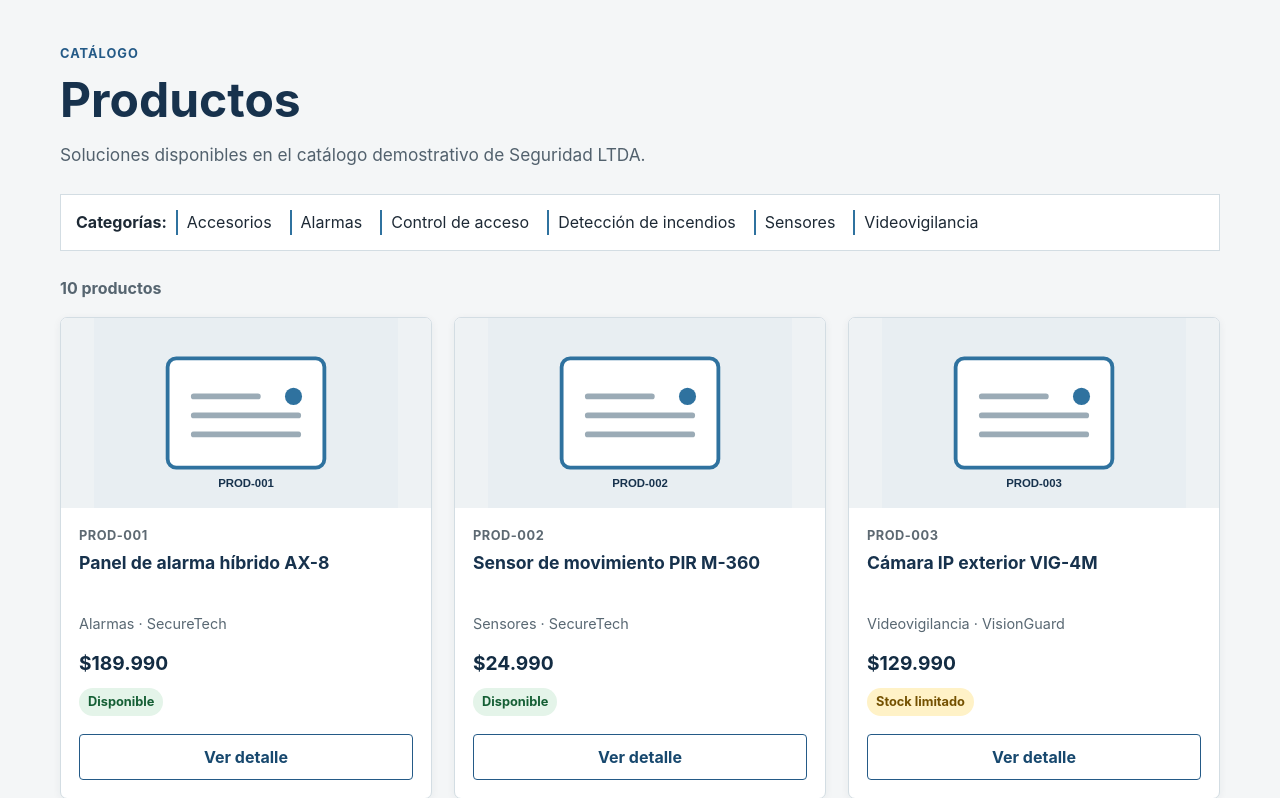
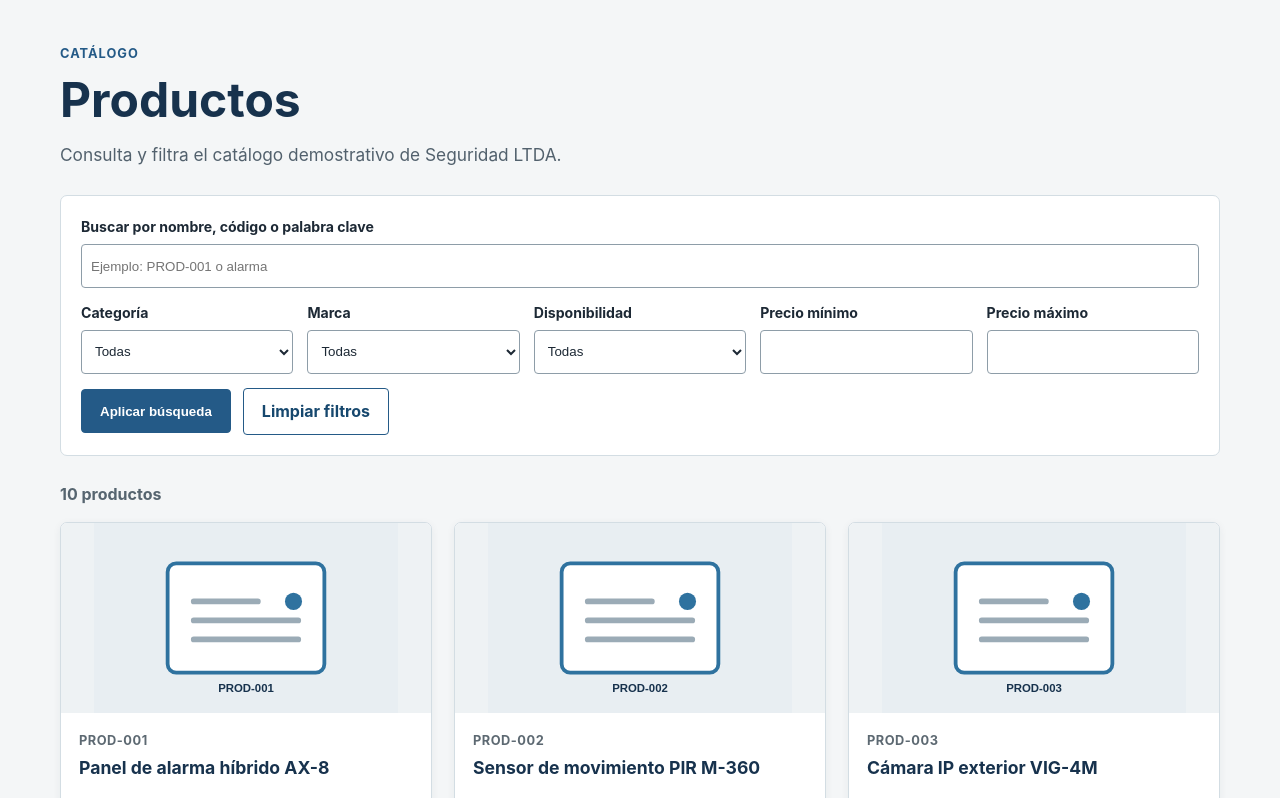
Before and after one commit to josuedmolinac-bot/Portal-del-cliente-venta-en-linea, a Flask app: page /productos in a window 1280 px wide. Shown: the part 77-875 px from the top of the page. Run offline with Flask 3, Linux system fonts and the light colour scheme.

Commit message:
PDCVEL-24 implementa búsqueda, sugerencias y filtros

```diff
--- a/app.py
+++ b/app.py
@@ -1,15 +1,19 @@
 import os
 import secrets
 
-from flask import Flask, render_template
+from flask import Flask, render_template, request
 
 from services.catalog_service import (
     get_categories,
+    get_brands,
     get_featured_products,
     get_product_by_id,
     get_products,
+    get_search_suggestions,
+    filter_products,
 )
 from utils.formatting import format_clp
+from utils.validators import AVAILABILITY_OPTIONS, FilterValidationError
 
 
 def create_app(test_config=None):
@@ -35,14 +39,42 @@ def create_app(test_config=None):
 
     @app.get("/")
     def home():
-        return render_template("home.html", products=get_featured_products())
+        return render_template(
+            "home.html",
+            products=get_featured_products(),
+            suggestions=get_search_suggestions(),
+        )
 
     @app.get("/productos")
     def products():
-        return render_template(
-            "products.html",
-            products=get_products(),
-            categories=get_categories(),
+        error = None
+        status_code = 200
+        try:
+            visible_products, filters = filter_products(request.args)
+        except FilterValidationError as exception:
+            visible_products = get_products()
+            filters = {
+                "q": request.args.get("q", ""),
+                "category": "",
+                "brand": "",
+                "availability": "",
+                "min_price": None,
+                "max_price": None,
+            }
+            error = str(exception)
+            status_code = 400
+        return (
+            render_template(
+                "products.html",
+                products=visible_products,
+                categories=get_categories(),
+                brands=get_brands(),
+                availability_options=AVAILABILITY_OPTIONS,
+                suggestions=get_search_suggestions(),
+                filters=filters,
+                error=error,
+            ),
+            status_code,
         )
 
     @app.get("/productos/<int:product_id>")
--- a/services/catalog_service.py
+++ b/services/catalog_service.py
@@ -1,7 +1,15 @@
 from copy import deepcopy
+import unicodedata
 
 from data.products import PRODUCTS
-from utils.validators import is_positive_integer
+from utils.validators import (
+    AVAILABILITY_OPTIONS,
+    is_positive_integer,
+    normalize_search_text,
+    parse_non_negative_price,
+    validate_choice,
+    validate_price_range,
+)
 
 
 def get_availability(stock):
@@ -41,3 +49,85 @@ def get_categories():
 
 def get_brands():
     return sorted({product["brand"] for product in PRODUCTS})
+
+
+def _searchable_text(value):
+    normalized = unicodedata.normalize("NFKD", value.casefold())
+    return "".join(character for character in normalized if not unicodedata.combining(character))
+
+
+def get_search_suggestions():
+    suggestions = []
+    for product in PRODUCTS:
+        suggestions.extend((product["name"], product["code"]))
+    return suggestions
+
+
+def filter_products(parameters):
+    categories = get_categories()
+    brands = get_brands()
+    filters = {
+        "q": normalize_search_text(parameters.get("q")),
+        "category": validate_choice(
+            parameters.get("category"), categories, "La categoría"
+        ),
+        "brand": validate_choice(parameters.get("brand"), brands, "La marca"),
+        "availability": validate_choice(
+            parameters.get("availability"),
+            AVAILABILITY_OPTIONS,
+            "La disponibilidad",
+        ),
+        "min_price": parse_non_negative_price(
+            parameters.get("min_price"), "El precio mínimo"
+        ),
+        "max_price": parse_non_negative_price(
+            parameters.get("max_price"), "El precio máximo"
+        ),
+    }
+    validate_price_range(filters["min_price"], filters["max_price"])
+
+    products = get_products()
+    if filters["q"]:
+        query = _searchable_text(filters["q"])
+        products = [
+            product
+            for product in products
+            if query
+            in _searchable_text(
+                " ".join(
+                    [
+                        product["name"],
+                        product["code"],
+                        product["brand"],
+                        product["category"],
+                        product["description"],
+                        *product["features"],
+                    ]
+                )
+            )
+        ]
+    if filters["category"]:
+        products = [
+            product for product in products
+            if product["category"] == filters["category"]
+        ]
+    if filters["brand"]:
+        products = [
+            product for product in products if product["brand"] == filters["brand"]
+        ]
+    if filters["availability"]:
+        products = [
+            product for product in products
+            if product["availability"] == filters["availability"]
+        ]
+    if filters["min_price"] is not None:
+        products = [
+            product for product in products
+            if product["price"] >= filters["min_price"]
+        ]
+    if filters["max_price"] is not None:
+        products = [
+            product for product in products
+            if product["price"] <= filters["max_price"]
+        ]
+    return products, filters
--- a/static/css/styles.css
+++ b/static/css/styles.css
@@ -57,8 +57,17 @@ h3 { margin: 0 0 8px; font-size: 1.05rem; }
 .home-search label { display: block; margin-bottom: 7px; font-weight: 700; }
 .home-search div { display: flex; }
 .home-search input { flex: 1; min-height: 44px; padding: 10px; border: 1px solid #91a0ac; }
-.home-search button { min-height: 44px; padding: 10px 18px; border: 0; color: #697781; background: #d7dde1; }
+.home-search button { min-height: 44px; padding: 10px 18px; border: 0; color: white; background: #245a87; font-weight: 700; cursor: pointer; }
+.catalog-filters { display: grid; grid-template-columns: repeat(5, minmax(130px, 1fr)); gap: 14px; margin: 26px 0; padding: 20px; border: 1px solid #d3dde3; border-radius: 7px; background: white; }
+.catalog-filters label { display: block; margin-bottom: 6px; font-size: .88rem; font-weight: 700; }
+.catalog-filters input, .catalog-filters select { width: 100%; min-height: 44px; padding: 9px; border: 1px solid #8e9da8; border-radius: 4px; color: #1d2935; background: white; }
+.search-field { grid-column: 1 / -1; }
+.filter-actions { display: flex; grid-column: 1 / -1; align-items: center; gap: 12px; }
+.filter-actions .button--secondary { width: auto; margin-top: 0; }
+.alert { margin: 18px 0; padding: 14px 17px; border-radius: 4px; }
+.alert--error { color: #79232b; border: 1px solid #dca8ad; background: #fbe8ea; }
+.empty-state { padding: 42px; border: 1px solid #d3dde3; border-radius: 7px; background: white; text-align: center; }
 .status-page { margin-block: 60px; padding: 40px; border: 1px solid #d3dde3; background: white; text-align: center; }
 .site-footer { padding: 24px 0; color: #d3dde5; background: #102f49; font-size: .875rem; }
-@media (max-width: 900px) { .header-content { align-items: flex-start; flex-direction: column; padding-block: 14px; } nav { flex-wrap: wrap; } .product-grid { grid-template-columns: repeat(2, minmax(0, 1fr)); } .detail-summary { grid-template-columns: 1fr; } }
+@media (max-width: 900px) { .header-content { align-items: flex-start; flex-direction: column; padding-block: 14px; } nav { flex-wrap: wrap; } .product-grid { grid-template-columns: repeat(2, minmax(0, 1fr)); } .detail-summary { grid-template-columns: 1fr; } .catalog-filters { grid-template-columns: repeat(2, 1fr); } }
 @media (max-width: 640px) { .container { width: min(100% - 28px, 1160px); } nav span { display: none; } .product-grid { grid-template-columns: 1fr; } .section-heading { align-items: flex-start; flex-direction: column; } }
--- a/templates/home.html
+++ b/templates/home.html
@@ -9,9 +9,10 @@
     <form class="home-search" action="{{ url_for('products') }}" method="get">
       <label for="home-query">Buscar en el catálogo</label>
       <div>
-        <input id="home-query" name="q" type="search" disabled placeholder="Disponible en la próxima fase">
-        <button disabled>Buscar</button>
+        <input id="home-query" name="q" type="search" list="home-suggestions" maxlength="100" placeholder="Nombre o código del producto">
+        <button type="submit">Buscar</button>
       </div>
+      <datalist id="home-suggestions">{% for suggestion in suggestions %}<option value="{{ suggestion }}">{% endfor %}</datalist>
     </form>
     <a class="button" href="{{ url_for('products') }}">Consultar catálogo</a>
   </div>
--- a/templates/products.html
+++ b/templates/products.html
@@ -4,14 +4,46 @@
 <section class="container section">
   <p class="eyebrow">Catálogo</p>
   <h1>Productos</h1>
-  <p class="lead">Soluciones disponibles en el catálogo demostrativo de Seguridad LTDA.</p>
-  <div class="category-list" aria-label="Categorías disponibles">
-    <strong>Categorías:</strong>
-    {% for category in categories %}<span>{{ category }}</span>{% endfor %}
-  </div>
-  <p class="results">{{ products|length }} productos</p>
-  <div class="product-grid">
-    {% for product in products %}{% include "_product_card.html" %}{% endfor %}
-  </div>
+  <p class="lead">Consulta y filtra el catálogo demostrativo de Seguridad LTDA.</p>
+
+  <form class="catalog-filters" method="get" action="{{ url_for('products') }}">
+    <div class="search-field">
+      <label for="query">Buscar por nombre, código o palabra clave</label>
+      <input id="query" name="q" type="search" list="product-suggestions" maxlength="100" value="{{ filters.q }}" placeholder="Ejemplo: PROD-001 o alarma">
+      <datalist id="product-suggestions">{% for suggestion in suggestions %}<option value="{{ suggestion }}">{% endfor %}</datalist>
+    </div>
+    <div>
+      <label for="category">Categoría</label>
+      <select id="category" name="category"><option value="">Todas</option>{% for category in categories %}<option value="{{ category }}" {% if filters.category == category %}selected{% endif %}>{{ category }}</option>{% endfor %}</select>
+    </div>
+    <div>
+      <label for="brand">Marca</label>
+      <select id="brand" name="brand"><option value="">Todas</option>{% for brand in brands %}<option value="{{ brand }}" {% if filters.brand == brand %}selected{% endif %}>{{ brand }}</option>{% endfor %}</select>
+    </div>
+    <div>
+      <label for="availability">Disponibilidad</label>
+      <select id="availability" name="availability"><option value="">Todas</option>{% for option in availability_options %}<option value="{{ option }}" {% if filters.availability == option %}selected{% endif %}>{{ option }}</option>{% endfor %}</select>
+    </div>
+    <div>
+      <label for="min-price">Precio mínimo</label>
+      <input id="min-price" name="min_price" type="number" min="0" step="1" value="{{ filters.min_price if filters.min_price is not none else '' }}">
+    </div>
+    <div>
+      <label for="max-price">Precio máximo</label>
+      <input id="max-price" name="max_price" type="number" min="0" step="1" value="{{ filters.max_price if filters.max_price is not none else '' }}">
+    </div>
+    <div class="filter-actions">
+      <button class="button" type="submit">Aplicar búsqueda</button>
+      <a class="button button--secondary" href="{{ url_for('products') }}">Limpiar filtros</a>
+    </div>
+  </form>
+
+  {% if error %}<div class="alert alert--error" role="alert">{{ error }}</div>{% endif %}
+  <p class="results" aria-live="polite">{{ products|length }} {{ "producto" if products|length == 1 else "productos" }}</p>
+  {% if products %}
+    <div class="product-grid">{% for product in products %}{% include "_product_card.html" %}{% endfor %}</div>
+  {% else %}
+    <div class="empty-state"><h2>Sin resultados</h2><p>No encontramos productos que coincidan con tu búsqueda.</p><a class="button" href="{{ url_for('products') }}">Limpiar filtros</a></div>
+  {% endif %}
 </section>
 {% endblock %}
```
